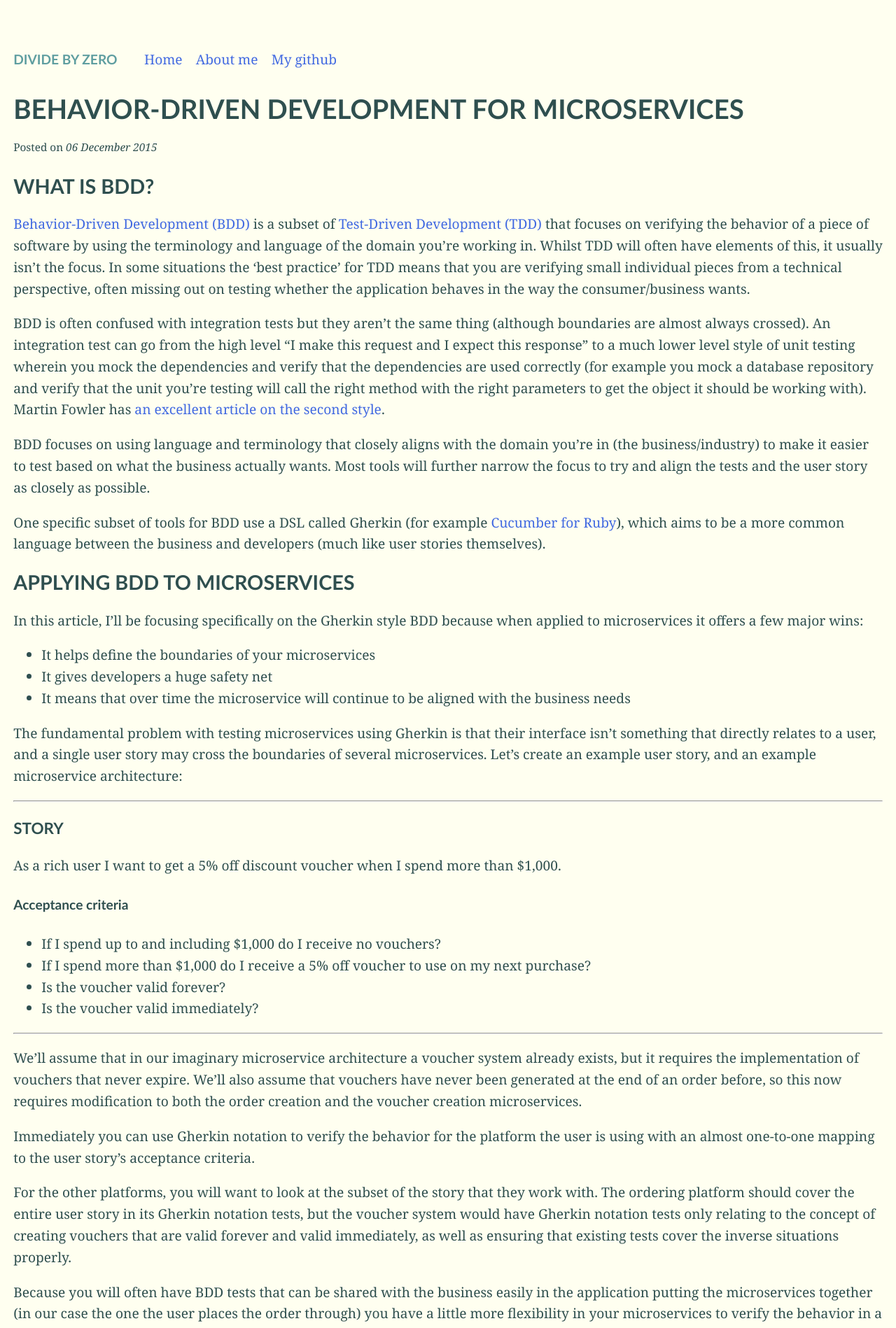
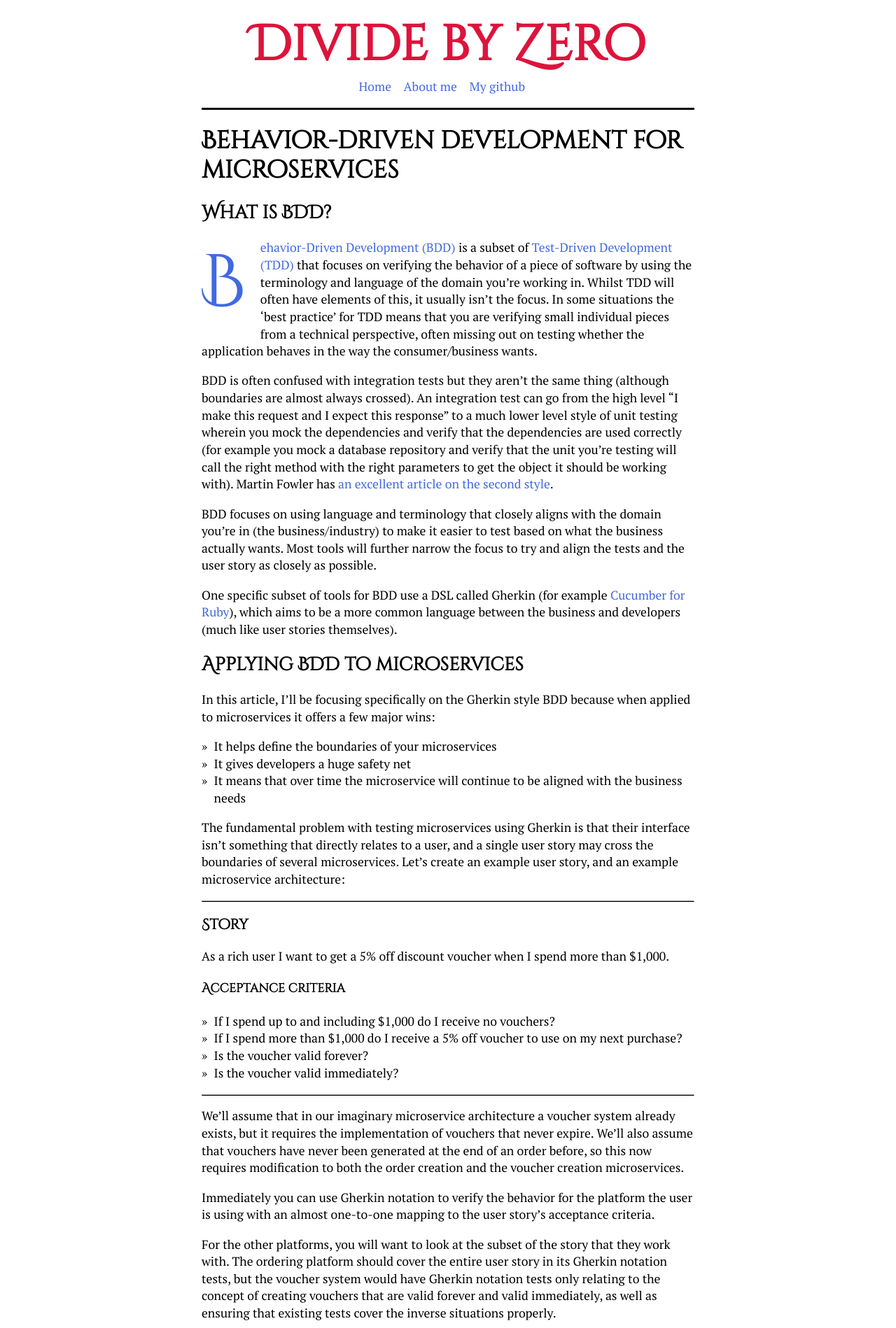
Before and after one commit to mhotchen/mhotchen.github.io, a Jekyll site: the page built from _posts/2015-12-06-bdd-for-apis.markdown, in a window 1280 px wide. Shown: the top 1898 px of the page at 70% size. Built offline with Jekyll 4.4.1, drawn with Linux system fonts in a browser that asks for light colours; some of the changed text lies outside the part shown.

Commit message:
Overhaul the design
Stronger focus on typography

```diff
--- a/_layouts/default.html
+++ b/_layouts/default.html
@@ -14,11 +14,13 @@
     <body>
         <header>
             <h1><a href="/">{{ site.name }}</a></h1>
+            <nav>
                 <ul>
                     <li><a href="/">Home</a>
                     <li><a href="//mhn.me">About me</a>
                     <li><a href="//github.com/mhotchen">My github</a>
                 </ul>
+            </nav>
         </header>
 
         {{ content }}
--- a/_layouts/post.html
+++ b/_layouts/post.html
@@ -1,9 +1,10 @@
 ---
 layout: default
 ---
+
 <article>
 	<h1>{{ page.title }}</h1>
-	<p>Posted on <time datetime="{{ page.date | date_to_xmlschema}}">{{ page.date | date_to_long_string }}</time>
 
 	{{ content }}
+	<p>Written by Matthew Hotchen on <time datetime="{{ page.date | date_to_xmlschema}}">{{ page.date | date: "%-d %B %Y" }}</time>
 </article>
--- a/assets/css/main.css
+++ b/assets/css/main.css
@@ -1,25 +1,21 @@
 @charset "UTF-8";
 
 @import url(normalize.css);
+@import url(https://fonts.googleapis.com/css?family=Cinzel+Decorative|PT+Serif);
 
 /* typography */
 pre,
 code,
 kbd {font: 100% Consolas, Monaco, Incolsolata, monospace;}
 
-body,
-textarea {font: 400 120%/1.6em Georgia, serif;}
+html {font: 400 110%/1.4em 'PT Serif', serif; text-rendering: optimizeLegibility;}
 
 h1,
 h2,
 h3,
 h4,
 h5,
-h6 {font-family: 'Calibri', 'Helvetica Neue', sans-serif; font-weight: 800;}
-
-h1,
-h2,
-h3 {text-transform: uppercase;}
+h6 {font-family: 'Cinzel Decorative', cursive; line-height: 1.2em;}
 
 abbr[title],
 acronym[title] {border-bottom: 0.1em dotted; cursor: help;}
@@ -31,39 +27,45 @@ q:after  {content: "”";}
 a {text-decoration: none;}
 a:hover, a:active, a:focus {outline: 0;}
 
+ol,
+ul {margin-left: 0; padding-left: 1em;}
+ol {list-style: lower-alpha;}
+ul {list-style: none; text-indent: -1em;}
+ul li:before {content: "\0BB"; width: 1em; display: block; float: left;}
 
 /* colors */
-body {color: darkslategray; background-color: ivory;}
+body {color: #000; background-color: #fff;}
 a {color: royalblue;}
-a:visited {color: cornflowerblue;}
+a:visited,
+a:focus {color: brown;}
 a:hover {color: crimson;}
-a:focus {color: brown;}
-
 
 /* layout */
 * {box-sizing: border-box; -moz-box-sizing: border-box; -webkit-box-sizing: border-box;}
 body {padding: 1em;}
-body > * {max-width: 80em; min-width: 20em; margin: 0 auto;}
+body > * {max-width: 40em; min-width: 20em; margin: 0 auto;}
 body > :first-child {margin-top: 2em;}
 body > article,
-body > section {min-height: 20em;}
+body > section {min-height: 20em; margin: 1em auto; border: 0.2em solid #000; border-left: 0; border-right: 0;}
 
 pre {margin: 0;}
 
 .inline {float: right;}
 
+hr {height: 0; color: transparent; border-bottom: 0.1em solid #000;}
+
 
 /* sections */
-body > header {overflow: hidden}
-body > header * {font-size: 1em;}
-body > header h1 {float: left; margin-right: 2em;}
+body > header h1 {font-size: 400%; line-height: 0; text-align: center;}
 body > header h1 a,
-body > header h1 a:visited {color: cadetblue;}
-body > header ul {float: left; list-style: none; margin: 0.67em 0; padding: 0;}
-body > header li {float: left; margin-right: 1em;}
+body > header h1 a:visited,
+body > header h1 a:hover {color: crimson;}
+body > header a:visited {color: royalblue;}
+body > header a:hover {color: crimson;}
+body > header ul {padding: 0; text-indent: 0; text-align: center;}
+body > header li {display: inline-block; margin-right: 1em;}
+body > header ul li:before {display: none;}
 
-body > article {margin-bottom: 1em;}
-body > article > p:first-of-type {font-size: 0.8em;}
-body > article > p:first-of-type > time {font-style: italic;}
-
-body > footer {border-top: 0.1em solid wheat;}
+body > article > * {clear: both;}
+body > article > p:first-of-type:first-letter {font: 400 600%/1em 'Cinzel Decorative', cursive; float: left; display: block; margin: 0.1em 0.2em 0.1em 0;}
+body > article > p:last-of-type {font-size: 0.8em; color: #444;}
--- a/index.html
+++ b/index.html
@@ -7,7 +7,7 @@ title: Articles by Matthew Hotchen
 	<h1>{{ page.title }}</h1>
 	<ul>
 		{% for post in site.posts %}
-			<li><time>{{ post.date | date_to_long_string }}</time>: <a href="{{ post.url }}">{{ post.title }}</a>
+			<li><time datetime="{{ post.date | date_to_xmlschema}}">{{ post.date | date: "%-d %B %Y" }}</time>: <a href="{{ post.url }}">{{ post.title }}</a>
 		{% endfor %}
 	</ul>
 </section>
```
Lines whose indentation alone changed are shown as unchanged.
